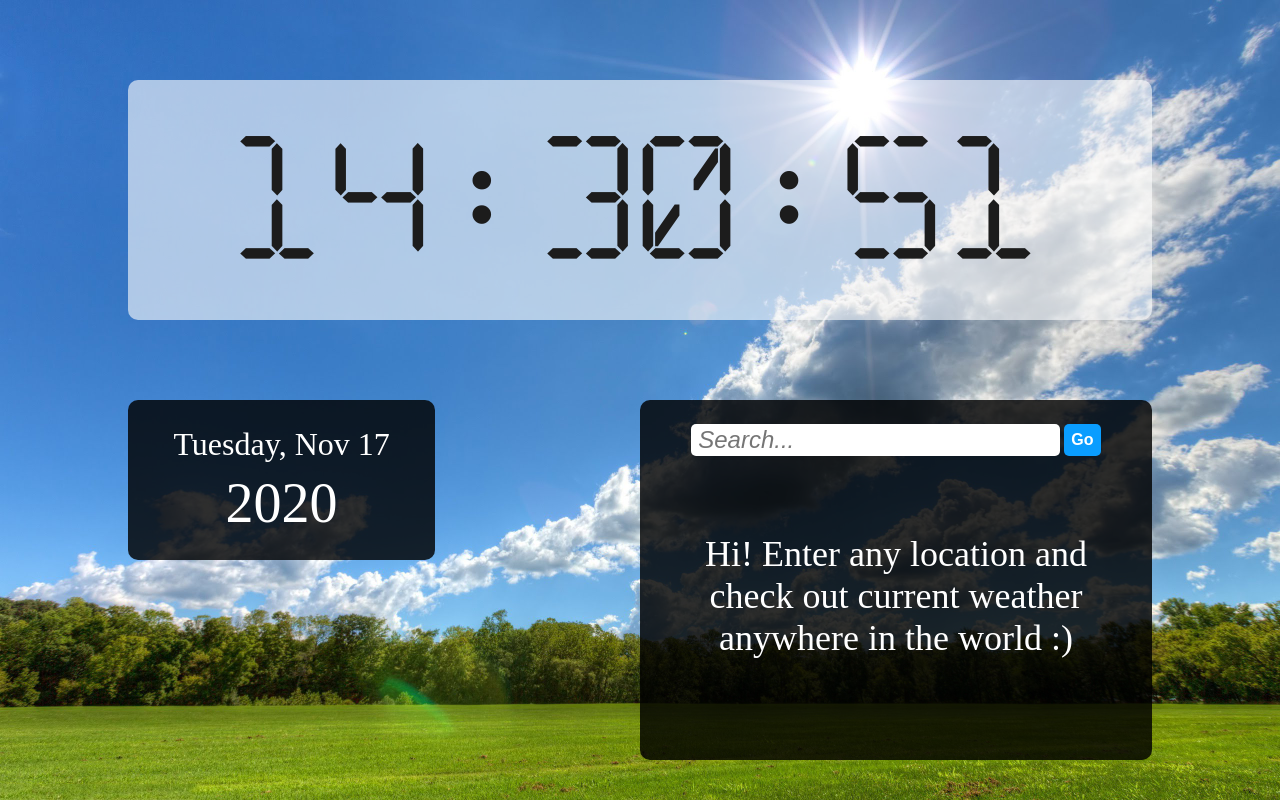
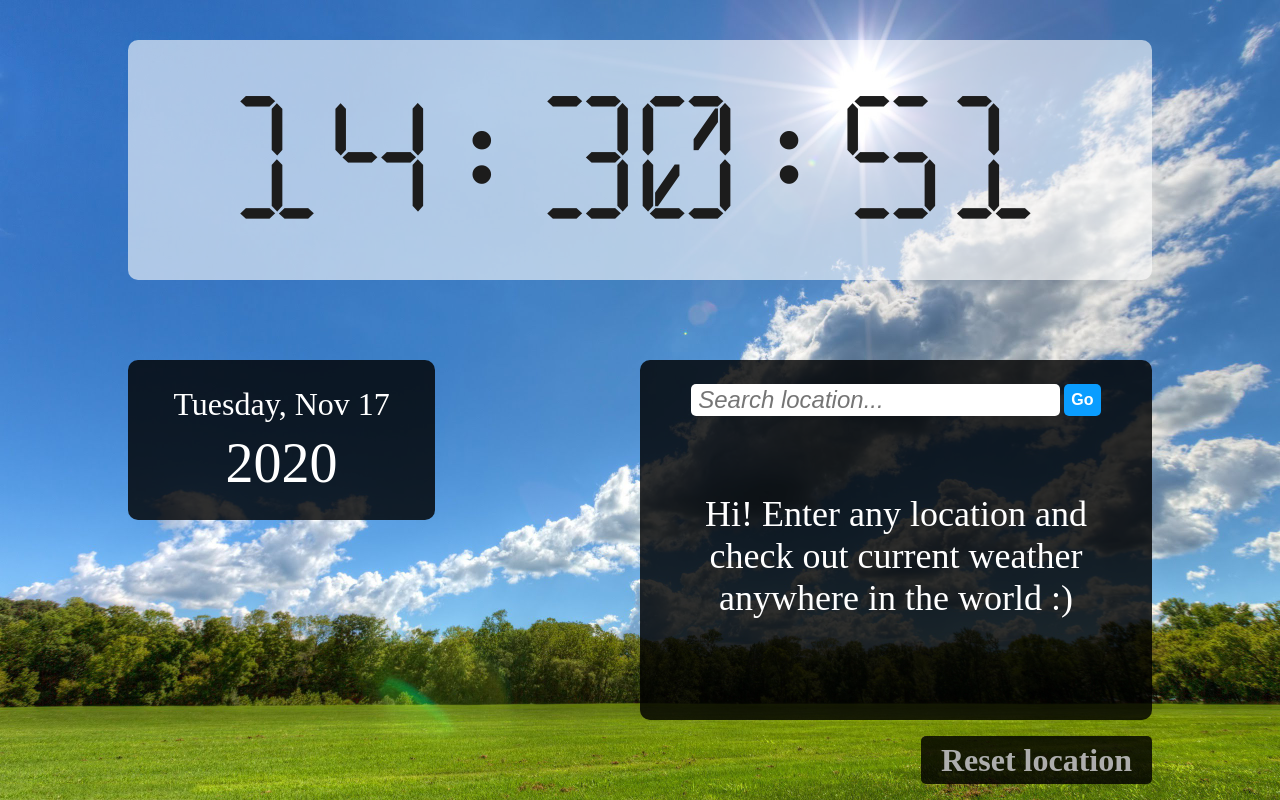
Before and after one commit to antonrach/clock, a React (Create React App) app: page / in a window 1280 px wide. Built offline with nearby package versions, Linux system fonts and the light colour scheme.

Commit message:
local storage works

```diff
--- a/src/components/app/app.jsx
+++ b/src/components/app/app.jsx
@@ -2,6 +2,7 @@ import React, { useState } from 'react';
 import Time from '../time/';
 import Day from '../day';
 import Weather from '../weather';
+import ResetButton from '../resetButton';
 
 function App(){
 
@@ -11,6 +12,8 @@ function App(){
     const [WP, setWP] = useState('');
 
     const [weatherFetch, updateFetch] = useState(false);
+    const [clearLoc, setClear] = useState(false);
+    const [backClear, setBC] = useState(false);
 
     return(
         <div className={'wallpaper ' + WP}>
@@ -26,9 +29,17 @@ function App(){
                     <Day currentDate={curDate} />
                 </div>
                 <div className="weathercont">
-                    <Weather update={weatherFetch} />
+                    <Weather
+                        update={weatherFetch}
+                        resetLocation={clearLoc}
+                        disableButton={() => setBC(!backClear)}
+                    />
                 </div>
             </div>
+            <ResetButton
+                resetLocation={() => setClear(!clearLoc)}
+                disableButton={backClear}
+            />
         </div>
     )
 }
--- /dev/null
+++ b/src/components/resetButton/index.js
@@ -0,0 +1 @@
+export { default } from './resetButton.jsx';
--- /dev/null
+++ b/src/components/resetButton/resetButton.jsx
@@ -0,0 +1,38 @@
+import React, { useEffect, useState } from 'react';
+
+let flagDis = false;
+
+const ResetButton = (props) => {
+
+    const [classDisabled, setCD] = useState('disabled');
+    const [disabled, setDisabled] = useState(true);
+
+    useEffect(() => {
+        if(flagDis) {
+            setDisabled(false);
+            setCD('');
+        } else {
+            flagDis = true;
+        }
+    }, [props.disableButton])
+
+    return (
+        <div className="buttoncont">
+            <button
+                type="button"
+                className={"reset-button " + classDisabled}
+                onClick={() => {
+                    props.resetLocation();
+                    setCD('disabled');
+                    setDisabled(true);
+                }}
+                //{...disabled}
+                disabled={disabled}
+            >
+                Reset location
+            </button>
+        </div>
+    )
+}
+
+export default ResetButton;
--- a/src/components/time/time.jsx
+++ b/src/components/time/time.jsx
@@ -7,17 +7,42 @@ const options = {
     hour12: false,
 }
 
+let updatedOnZero = false;
+let newDayUpdZero = false;
+let updFetchZero = false;
+
 let classWP;
 
 const setNewDay = (date, props) => {
-    if((date.getHours() === 0 || date.getHours() === 24) && date.getMinutes() === 0 && (date.getSeconds() === 0 || date.getSeconds() === 1)) {
+    if((date.getHours() === 0
+    || date.getHours() === 24)
+    && date.getMinutes() === 0
+    && (date.getSeconds() === 0
+    || date.getSeconds() === 1
+    || date.getSeconds() === 2)) {
+        if(date.getSeconds() === 0) {
+            newDayUpdZero = true;
             props.newDate();
+        } else if(date.getSeconds() === 1) {
+            if(newDayUpdZero) {
+                newDayUpdZero = false;
+            } else {
+                props.newDate();
+            }
+        } else if(date.getSeconds() === 2) {
+            if(newDayUpdZero) {
+                newDayUpdZero = false;
+            }
+        }
     }
 }
 
 const setWallpaper = (date, props) => {
     if(classWP === undefined) {
-        if((date.getHours() >= 0 && date.getHours() <= 4) || (date.getHours() >= 23 && date.getHours() <= 24)) {
+        if((date.getHours() >= 0
+        && date.getHours() <= 4)
+        || (date.getHours() >= 23
+        && date.getHours() <= 24)) {
             classWP = 'night';
             props.newWallpaper('night');
         }
@@ -32,20 +57,101 @@ const setWallpaper = (date, props) => {
             props.newWallpaper('evening');
         }
     } else {
-        if((date.getHours() >= 0 && date.getHours() <= 4 && date.getMinutes() === 0 && (date.getSeconds() === 0 || date.getSeconds() === 1)) || (date.getHours() >= 23 && date.getHours() <= 24 && date.getMinutes() === 0 && (date.getSeconds() === 0 || date.getSeconds() === 1))) {
+        if((date.getHours() >= 0
+        && date.getHours() <= 4
+        && date.getMinutes() === 0
+        && (date.getSeconds() === 0
+        || date.getSeconds() === 1
+        || date.getSeconds() === 2))
+        || (date.getHours() >= 23
+        && date.getHours() <= 24
+        && date.getMinutes() === 0
+        && (date.getSeconds() === 0
+        || date.getSeconds() === 1
+        || date.getSeconds() === 2))) {
+            if(date.getSeconds() === 0){
+                updatedOnZero = true;
+                classWP = 'night';
+                props.newWallpaper('night');
+            } else if (date.getSeconds() === 1) {
+                if(updatedOnZero) {
+                    updatedOnZero = false;
+                } else {
                     classWP = 'night';
                     props.newWallpaper('night');
                 }
-         else if (date.getHours() >= 5 && date.getHours() <= 10 && date.getMinutes() === 0 && (date.getSeconds() === 0 || date.getSeconds() === 1)) {
+            } else if (date.getSeconds() === 2) {
+                if(updatedOnZero) {
+                    updatedOnZero = false;
+                }
+            }
+        }
+         else if (date.getHours() >= 5
+        && date.getHours() <= 10
+        && date.getMinutes() === 0
+        && (date.getSeconds() === 0
+        || date.getSeconds() === 1
+        || date.getSeconds() === 2)) {
+            if(date.getSeconds() === 0){
+                updatedOnZero = true;
                 classWP = 'morning';
                 props.newWallpaper('morning');
-        } else if (date.getHours() >= 11 && date.getHours() <= 16 && date.getMinutes() === 0 && (date.getSeconds() === 0 || date.getSeconds() === 1)) {
+            } else if (date.getSeconds() === 1) {
+                if(updatedOnZero) {
+                    updatedOnZero = false;
+                } else {
+                    classWP = 'morning';
+                    props.newWallpaper('morning');
+                }
+            } else if (date.getSeconds() === 2) {
+                if(updatedOnZero) {
+                    updatedOnZero = false;
+                }
+            }
+        } else if (date.getHours() >= 11
+        && date.getHours() <= 16
+        && date.getMinutes() === 0
+        && (date.getSeconds() === 0
+        || date.getSeconds() === 1
+        || date.getSeconds() === 2)) {
+            if(date.getSeconds() === 0){
+                updatedOnZero = true;
                 classWP = 'day';
                 props.newWallpaper('day');
-
-        } else if (date.getHours() >= 17 && date.getHours() <= 22 && date.getMinutes() === 0 && (date.getSeconds() === 0 || date.getSeconds() === 1)) {
+            } else if (date.getSeconds() === 1) {
+                if(updatedOnZero) {
+                    updatedOnZero = false;
+                } else {
+                    classWP = 'day';
+                    props.newWallpaper('day');
+                }
+            } else if (date.getSeconds() === 2) {
+                if(updatedOnZero) {
+                    updatedOnZero = false;
+                }
+            }
+        } else if (date.getHours() >= 17
+        && date.getHours() <= 22
+        && date.getMinutes() === 0
+        && (date.getSeconds() === 0
+        || date.getSeconds() === 1
+        || date.getSeconds() === 2)) {
+            if(date.getSeconds() === 0){
+                updatedOnZero = true;
                 classWP = 'evening';
                 props.newWallpaper('evening');
+            } else if (date.getSeconds() === 1) {
+                if(updatedOnZero) {
+                    updatedOnZero = false;
+                } else {
+                    classWP = 'evening';
+                    props.newWallpaper('evening');
+                }
+            } else if (date.getSeconds() === 2) {
+                if(updatedOnZero) {
+                    updatedOnZero = false;
+                }
+            }
         } /*else if (date.getMinutes() === 31) {
             console.log(date.getMilliseconds());
         }*/
@@ -53,8 +159,28 @@ const setWallpaper = (date, props) => {
 }
 
 const setFetch = (date, props) => {
-    if((date.getMinutes() === 0 && date.getSeconds() === 0) || (date.getMinutes() === 30 && date.getSeconds() === 0)) {
+    if((date.getMinutes() === 0
+    && (date.getSeconds() === 0
+    || date.getSeconds() === 1
+    || date.getSeconds() === 2))
+    || (date.getMinutes() === 30
+    && (date.getSeconds() === 0
+    || date.getSeconds() === 1
+    || date.getSeconds() === 2))) {
+        if(date.getSeconds() === 0) {
+            updFetchZero = true;
             props.update();
+        } else if(date.getSeconds() === 1) {
+            if(updFetchZero) {
+                updFetchZero = false;
+            } else {
+                props.update();
+            }
+        } else if(date.getSeconds() === 2) {
+            if(updFetchZero) {
+                updFetchZero = false;
+            }
+        }
     }
 }
 
--- a/src/components/weather/weather.jsx
+++ b/src/components/weather/weather.jsx
@@ -1,4 +1,4 @@
-import React, { useEffect, useState } from 'react';
+import React, { useCallback, useEffect, useState } from 'react';
 
 const api = {
     key: '8db32369cc3957a9e227f8422bc114df',
@@ -6,6 +6,7 @@ const api = {
 }
 
 let loc;
+let resFlag = false;
 
 const Weather = (props) => {
 
@@ -23,6 +24,8 @@ const Weather = (props) => {
             setSuccess('');
             setLoading(' _active');
             loc = query;
+            localStorage.setItem('location', loc);
+            props.disableButton();
             fetch(`${api.base}weather?q=${query}&units=metric&appid=${api.key}`)
                 .then(response => response.json())
                 .then(result => {
@@ -42,6 +45,32 @@ const Weather = (props) => {
         }
     }
 
+    const resetLocation = () => {
+        loc = undefined;
+        localStorage.removeItem('location')
+        setError('');
+        setSuccess('');
+        setLoading('');
+        setWellcome(' _active');
+        setWeather({});
+        //console.log('dfdfd');
+    }
+
+    useEffect(() => {
+        if (localStorage.getItem('location') !== null) {
+            loc = localStorage.getItem('location');
+            search(loc, false);
+        }
+    }, []);
+
+    useEffect(() => {
+        if(resFlag) {
+            resetLocation();
+        } else {
+            resFlag = true;
+        }
+    }, [props.resetLocation])
+
     useEffect(() => {
         if(loc !== undefined) {
             search(loc, false);
@@ -52,7 +81,7 @@ const Weather = (props) => {
         <div className="weather">
             <input
                 type="text"
-                placeholder='Search...'
+                placeholder='Search location...'
                 value={query}
                 onChange={event => setQuery(event.target.value)}
                 onKeyPress={(event => {if(event.key === 'Enter'){search(query, true)}})}
--- a/src/sass/components/_module.scss
+++ b/src/sass/components/_module.scss
@@ -3,3 +3,4 @@
 @import './daycont.scss';
 @import './day.scss';
 @import './weathercont.scss';
+@import './resetButton.scss';
--- /dev/null
+++ b/src/sass/components/resetButton.scss
@@ -0,0 +1,38 @@
+@import '../abstracts/variables.scss';
+
+.buttoncont {
+    width: 80%;
+    margin: auto;
+}
+
+.reset-button {
+    font-family: "Times New Roman", serif;
+    display: block;
+    margin-left: auto;
+    outline: none;
+    height: 6vh;
+    border-radius: 5px;
+    border: none;
+    background-color: $daycont;
+    color: #ffffff;
+    font-size: 4vh;
+    transition: .2s;
+    padding-left: 20px;
+    padding-right: 20px;
+    font-weight: 600;
+    &:hover {
+        cursor: pointer;
+        color: $timecolor;
+        background-color: $timecont;
+        transition: .2s;
+    }
+    &.disabled {
+        color: #adadad;
+        transition: .2s;
+        &:hover {
+            background-color: $daycont;
+            cursor: default;
+            transition: .2s;
+        }
+    }
+}
--- a/src/sass/layout/area.scss
+++ b/src/sass/layout/area.scss
@@ -1,7 +1,7 @@
 .wallpaper {
     background-size: cover;
     height: 100vh;
-    padding-top: 10vh;
+    padding-top: 5vh;
     transition: .5s;
     &.evening {
         background-image: url('~/img/Granada_Sunset.jpg');
--- a/src/sass/layout/nextcont.scss
+++ b/src/sass/layout/nextcont.scss
@@ -3,4 +3,5 @@
     justify-content: space-between;
     width: 80%;
     margin: auto;
+    margin-bottom: 2vh;
 }
```
Also changed, not shown: 5 other files (tests, documents, lock files or other folders). Lines whose indentation alone changed are shown as unchanged.
